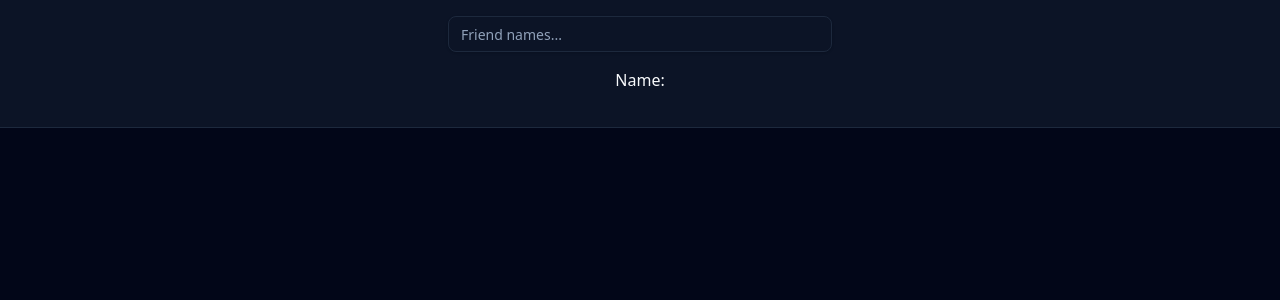
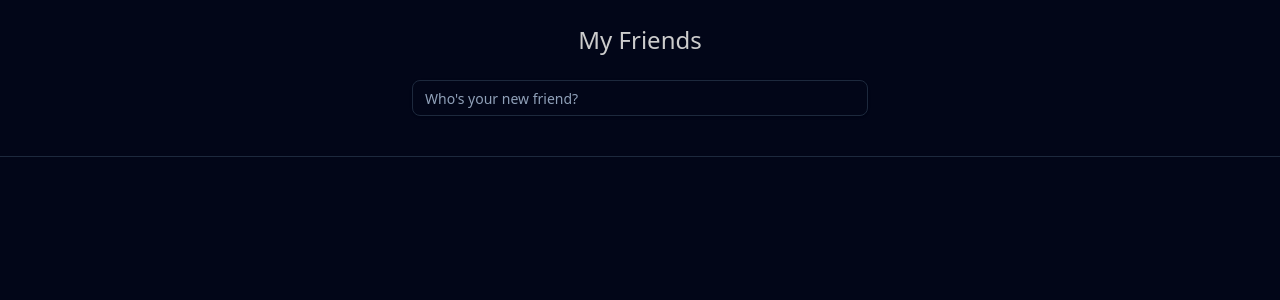
Before and after one commit to johntmunger/vue3-friendapp-pinia-storefront, a Vue app: page / in a window 1280 px wide. Shown: the top 300 px of the page. Built offline with nearby package versions, Linux system fonts and the light colour scheme.

Commit message:
bring the store into the component and iterate

```diff
--- a/src/App.vue
+++ b/src/App.vue
@@ -3,12 +3,14 @@ import MyFriends from './components/MyFriends.vue';
 </script>
 
 <template>
-  <main>
+  <main class="">
     <MyFriends />
-    <div class="h-16 border-b bg-muted/40 flex justify-center items-center">
-      <!-- <div class="pl-4 w-full max-w-96 self">Replace with friend component</div> -->
-    </div>
   </main>
 </template>
 
-<style scoped></style>
+<style>
+main {
+  color: #ccc;
+  font-size: 0.875rem;
+}
+</style>
--- a/src/components/MyFriends.vue
+++ b/src/components/MyFriends.vue
@@ -3,5 +3,6 @@ import Input from './ui/input/Input.vue';
 </script>
 
 <template>
+  <h2 class="text-2xl pt-6 pb-2 flex justify-center items-center">My Friends</h2>
   <Input />
 </template>
--- a/src/components/ui/input/Input.vue
+++ b/src/components/ui/input/Input.vue
@@ -1,29 +1,49 @@
 <script setup>
 import { cn } from '@/lib/utils';
+import { friendStore } from '@/stores/friends';
+import { ref } from 'vue';
 
 const props = defineProps({
   defaultValue: { type: [String, Number], required: false },
   modelValue: { type: [String, Number], required: false },
   class: { type: null, required: false },
 });
+
+const friends = friendStore();
+let newFriend = ref('');
+
+function addFriend() {
+  friends.addFriend(newFriend.value);
+  newFriend.value = '';
+}
 </script>
 
 <template>
-  <div class="h-16 bg-muted/40">
+  <div class="padding-all rounded-md space-y-4">
     <div class="pt-4 flex justify-center items-center">
+      <form class="" @submit.prevent="addFriend()">
         <input
-        placeholder="Friend names..."
+          v-model="newFriend"
+          placeholder="Who's your new friend?"
           :class="
             cn(
               'flex h-9 w-full rounded-md border border-input bg-transparent px-3 py-1 text-sm shadow-sm transition-colors file:border-0 file:bg-transparent file:text-sm file:font-medium placeholder:text-muted-foreground focus-visible:outline-none focus-visible:ring-1 focus-visible:ring-ring disabled:cursor-not-allowed disabled:opacity-50',
               props.class
             )
           "
-        class="w-full max-w-96 self"
+          class="pr-60"
         />
+      </form>
     </div>
-    <ul class="pt-4 flex justify-center items-center">
-      <li>Name:</li>
+
+    <div class="border-b flex justify-center items-center">
+      <div class="pl-8 pb-6 w-full self max-w-115">
+        <ul class="items-center self">
+          <li v-for="(name, i) in friends.names" :key="i">
+            {{ name }}<span v-if="i < friends.names.length - 1">, </span>
+          </li>
         </ul>
       </div>
+    </div>
+  </div>
 </template>
--- a/src/stores/friends.js
+++ b/src/stores/friends.js
@@ -6,7 +6,7 @@ export const friendStore = defineStore('friends', {
   }),
 
   actions: {
-    makeFriend(name) {
+    addFriend(name) {
       this.names.push(name);
     },
   },
```
Lines whose indentation alone changed are shown as unchanged.
